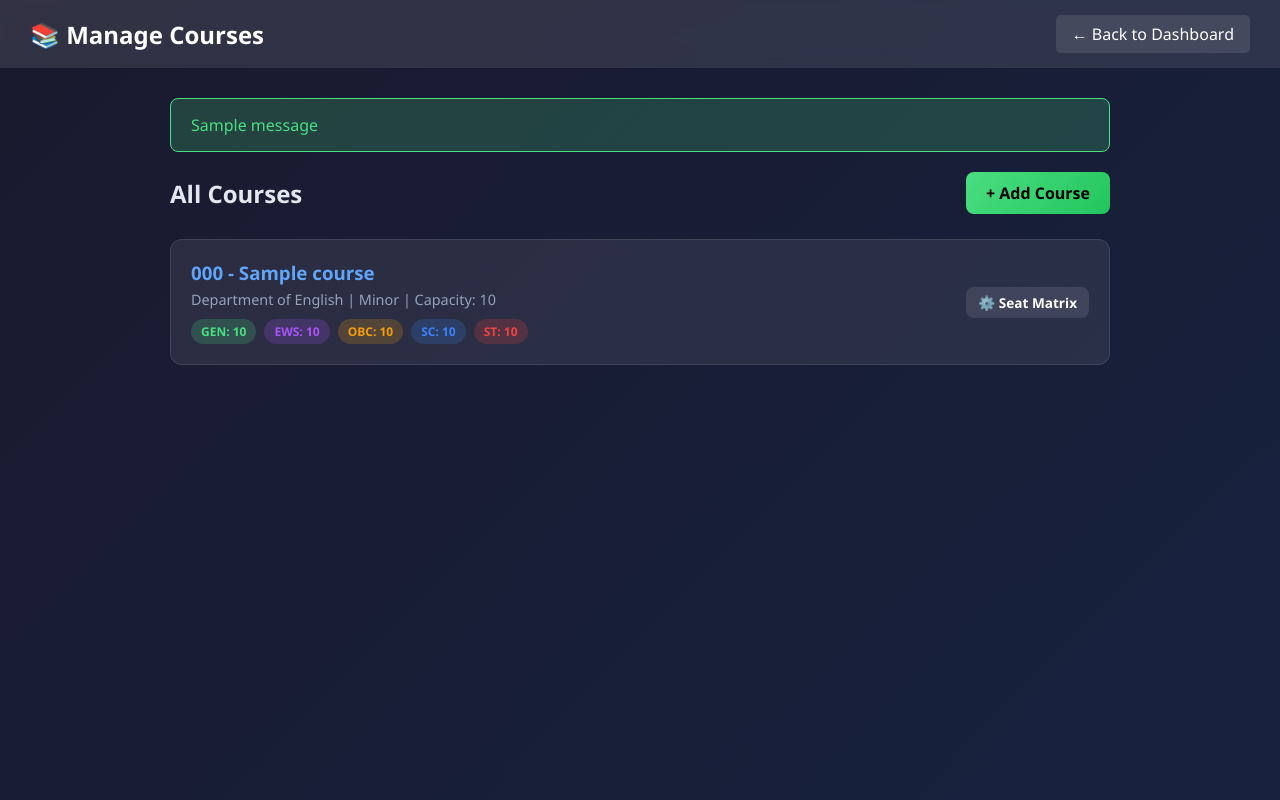
After one commit to apeiron447/cs-project, a Flask app: page /admin/courses in a window 1280 px wide. The commit adds this page. Run offline with Flask 3, Linux system fonts and the light colour scheme; tables that the repository leaves empty hold one stand-in row (values such as "Sample post"); one stand-in notice (Sample message) is shown.

Commit message:
implement seat matrix configuration for courses

```diff
--- a/app.py
+++ b/app.py
@@ -748,6 +748,57 @@ def admin_delete_batch():
     return redirect(url_for("admin_dashboard"))
 
 
+@app.route("/admin/courses")
+def admin_courses():
+    from services import CourseService
+    courses = CourseService.get_all(db_session, active_only=False)
+    return render_template("courses_list.html", courses=courses)
+
+
+@app.route("/admin/course/<int:course_id>/seat-matrix")
+def admin_seat_matrix(course_id):
+    from services import CourseService
+    from models import SeatMatrix
+
+    course = CourseService.get_by_id(db_session, course_id)
+    if not course:
+        flash("Course not found", "error")
+        return redirect(url_for("admin_courses"))
+
+    seat_matrix = db_session.query(SeatMatrix).filter(SeatMatrix.course_id == course_id).first()
+    if not seat_matrix:
+        flash("Seat matrix not found for this course", "error")
+        return redirect(url_for("admin_courses"))
+
+    return render_template("seat_matrix.html", course=course, seat_matrix=seat_matrix)
+
+
+@app.route("/admin/course/<int:course_id>/seat-matrix/update", methods=["POST"])
+def admin_update_seat_matrix(course_id):
+    from services import CourseService
+
+    general_seats = request.form.get("general_seats", type=int)
+    ews_seats = request.form.get("ews_seats", type=int)
+    obc_seats = request.form.get("obc_seats", type=int)
+    sc_seats = request.form.get("sc_seats", type=int)
+    st_seats = request.form.get("st_seats", type=int)
+
+    try:
+        CourseService.update_seat_matrix(
+            db_session,
+            course_id,
+            general_seats=general_seats,
+            ews_seats=ews_seats,
+            obc_seats=obc_seats,
+            sc_seats=sc_seats,
+            st_seats=st_seats
+        )
+        flash("Seat matrix updated successfully!", "success")
+    except Exception as e:
+        flash(f"Error: {str(e)}", "error")
+
+    return redirect(url_for("admin_seat_matrix", course_id=course_id))
+
 @app.route("/admin/allocation-report/<int:batch_id>")
 def admin_allocation_report(batch_id):
     from services import AllocationService, BatchService
--- a/templates/admin_dashboard.html
+++ b/templates/admin_dashboard.html
@@ -435,6 +435,7 @@
         <div class="section">
             <h2>⚡ Quick Actions</h2>
             <div class="btn-group">
+                <a href="{{ url_for('admin_courses') }}" class="btn btn-primary">📚 Manage Courses</a>
                 <a href="{{ url_for('department_form') }}" class="btn btn-secondary">+ Department</a>
                 <a href="{{ url_for('programme_form') }}" class="btn btn-secondary">+ Programme</a>
                 <a href="{{ url_for('add_batch_form') }}" class="btn btn-secondary">+ Batch</a>
--- /dev/null
+++ b/templates/courses_list.html
@@ -0,0 +1,244 @@
+<!DOCTYPE html>
+<html lang="en">
+
+<head>
+    <meta charset="UTF-8">
+    <meta name="viewport" content="width=device-width, initial-scale=1.0">
+    <title>Manage Courses</title>
+    <style>
+        * {
+            box-sizing: border-box;
+            margin: 0;
+            padding: 0;
+        }
+
+        body {
+            font-family: 'Segoe UI', sans-serif;
+            background: linear-gradient(135deg, #1a1a2e 0%, #16213e 100%);
+            min-height: 100vh;
+            color: #fff;
+        }
+
+        .navbar {
+            background: rgba(255, 255, 255, 0.1);
+            padding: 15px 30px;
+            display: flex;
+            justify-content: space-between;
+            align-items: center;
+            backdrop-filter: blur(10px);
+        }
+
+        .navbar h1 {
+            font-size: 1.5rem;
+        }
+
+        .navbar a {
+            color: #fff;
+            text-decoration: none;
+            padding: 8px 16px;
+            border-radius: 5px;
+            background: rgba(255, 255, 255, 0.1);
+        }
+
+        .container {
+            max-width: 1000px;
+            margin: 0 auto;
+            padding: 30px;
+        }
+
+        .header {
+            display: flex;
+            justify-content: space-between;
+            align-items: center;
+            margin-bottom: 25px;
+        }
+
+        .header h2 {
+            color: #e2e8f0;
+        }
+
+        .btn {
+            padding: 10px 20px;
+            border: none;
+            border-radius: 8px;
+            cursor: pointer;
+            font-weight: 600;
+            text-decoration: none;
+            display: inline-block;
+            transition: all 0.3s;
+        }
+
+        .btn-primary {
+            background: linear-gradient(135deg, #4ade80, #22c55e);
+            color: #000;
+        }
+
+        .btn-secondary {
+            background: rgba(255, 255, 255, 0.1);
+            color: #fff;
+        }
+
+        .btn-sm {
+            padding: 6px 12px;
+            font-size: 0.85rem;
+        }
+
+        .alert {
+            padding: 15px 20px;
+            border-radius: 8px;
+            margin-bottom: 20px;
+        }
+
+        .alert-success {
+            background: rgba(74, 222, 128, 0.2);
+            border: 1px solid #4ade80;
+            color: #4ade80;
+        }
+
+        .alert-error {
+            background: rgba(239, 68, 68, 0.2);
+            border: 1px solid #ef4444;
+            color: #ef4444;
+        }
+
+        .course-grid {
+            display: grid;
+            gap: 15px;
+        }
+
+        .course-row {
+            background: rgba(255, 255, 255, 0.08);
+            border-radius: 12px;
+            padding: 20px;
+            display: flex;
+            justify-content: space-between;
+            align-items: center;
+            border: 1px solid rgba(255, 255, 255, 0.1);
+        }
+
+        .course-row:hover {
+            background: rgba(255, 255, 255, 0.1);
+        }
+
+        .course-info h3 {
+            color: #60a5fa;
+            margin-bottom: 5px;
+        }
+
+        .course-info p {
+            color: #94a3b8;
+            font-size: 0.9rem;
+        }
+
+        .seat-badges {
+            display: flex;
+            gap: 8px;
+            margin-top: 10px;
+            flex-wrap: wrap;
+        }
+
+        .seat-badge {
+            padding: 4px 10px;
+            border-radius: 15px;
+            font-size: 0.75rem;
+            font-weight: 600;
+        }
+
+        .seat-badge.gen {
+            background: rgba(74, 222, 128, 0.2);
+            color: #4ade80;
+        }
+
+        .seat-badge.ews {
+            background: rgba(168, 85, 247, 0.2);
+            color: #a855f7;
+        }
+
+        .seat-badge.obc {
+            background: rgba(245, 158, 11, 0.2);
+            color: #f59e0b;
+        }
+
+        .seat-badge.sc {
+            background: rgba(59, 130, 246, 0.2);
+            color: #3b82f6;
+        }
+
+        .seat-badge.st {
+            background: rgba(239, 68, 68, 0.2);
+            color: #ef4444;
+        }
+
+        .actions {
+            display: flex;
+            gap: 10px;
+        }
+
+        .empty-state {
+            text-align: center;
+            padding: 50px;
+            color: #94a3b8;
+        }
+    </style>
+</head>
+
+<body>
+
+    <nav class="navbar">
+        <h1>📚 Manage Courses</h1>
+        <a href="{{ url_for('admin_dashboard') }}">← Back to Dashboard</a>
+    </nav>
+
+    <div class="container">
+        {% with messages = get_flashed_messages(with_categories=true) %}
+        {% if messages %}
+        {% for category, message in messages %}
+        <div class="alert alert-{{ category }}">{{ message }}</div>
+        {% endfor %}
+        {% endif %}
+        {% endwith %}
+
+        <div class="header">
+            <h2>All Courses</h2>
+            <a href="{{ url_for('course_form') }}" class="btn btn-primary">+ Add Course</a>
+        </div>
+
+        {% if courses %}
+        <div class="course-grid">
+            {% for course in courses %}
+            <div class="course-row">
+                <div class="course-info">
+                    <h3>{{ course.code }} - {{ course.name }}</h3>
+                    <p>{{ course.offering_department.name if course.offering_department else 'N/A' }} | {{
+                        course.course_type.value if course.course_type else 'Minor' }} | Capacity: {{
+                        course.max_capacity }}</p>
+
+                    {% if course.seat_matrix %}
+                    <div class="seat-badges">
+                        <span class="seat-badge gen">GEN: {{ course.seat_matrix.general_seats }}</span>
+                        <span class="seat-badge ews">EWS: {{ course.seat_matrix.ews_seats }}</span>
+                        <span class="seat-badge obc">OBC: {{ course.seat_matrix.obc_seats }}</span>
+                        <span class="seat-badge sc">SC: {{ course.seat_matrix.sc_seats }}</span>
+                        <span class="seat-badge st">ST: {{ course.seat_matrix.st_seats }}</span>
+                    </div>
+                    {% endif %}
+                </div>
+                <div class="actions">
+                    <a href="{{ url_for('admin_seat_matrix', course_id=course.id) }}"
+                        class="btn btn-secondary btn-sm">⚙️ Seat Matrix</a>
+                </div>
+            </div>
+            {% endfor %}
+        </div>
+        {% else %}
+        <div class="empty-state">
+            <p>No courses created yet.</p>
+            <a href="{{ url_for('course_form') }}" class="btn btn-primary" style="margin-top: 15px;">Create First
+                Course</a>
+        </div>
+        {% endif %}
+    </div>
+
+</body>
+
+</html>
```
Also changed, not shown: templates/seat_matrix.html (added, +306 -0 lines).
